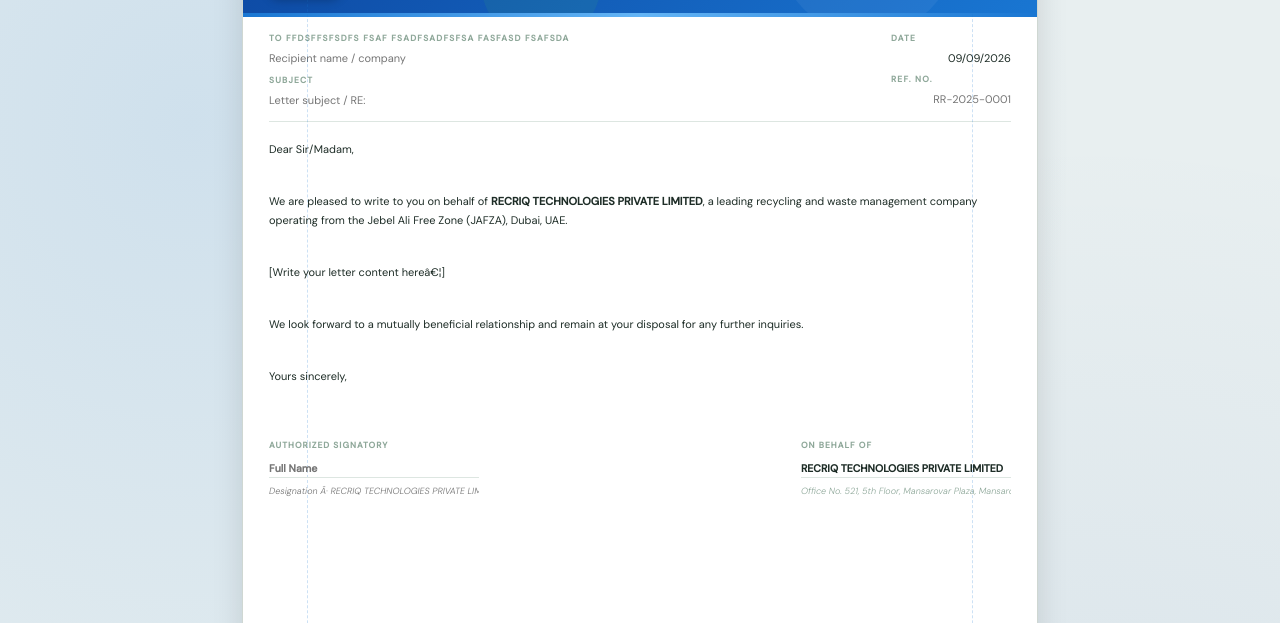
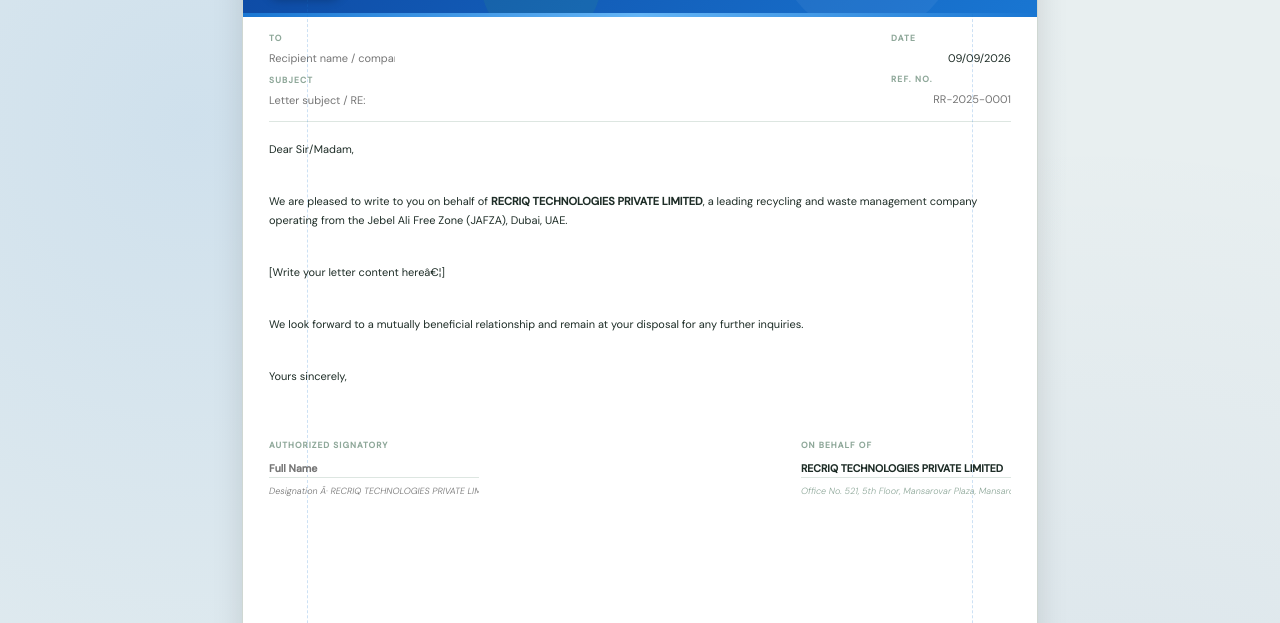
Before and after one commit to learnDataScienceIndia/recriq-letter-head, a plain HTML site: page index.html in a window 1280 px wide. Shown: the part 177-800 px from the top of the page. Drawn offline with Linux system fonts and the light colour scheme.

Commit message:
Refactor doc-meta section layout in index.html

```diff
--- a/index.html
+++ b/index.html
@@ -1302,8 +1302,8 @@
 
             <!-- DOC META -->
             <div id="doc-meta">
-                <div style="width:50%;">
-                    <div class="meta-label">To  ffdsffsfsdfs fsaf fsadfsadfsfsa fasfasd fsafsda </div>
+                <div>
+                    <div class="meta-label" style="width:50%;">To  </div>
                     <input class="meta-val" id="meta-to" type="text"  style="width:100%; border:none; background:transparent; padding:3px 0; box-sizing:border-box;" placeholder="Recipient name / company">
                     <div class="meta-label" style="margin-top:7px">Subject</div>
                     <input class="meta-val" id="meta-subject" type="text" placeholder="Letter subject / RE:">
```
